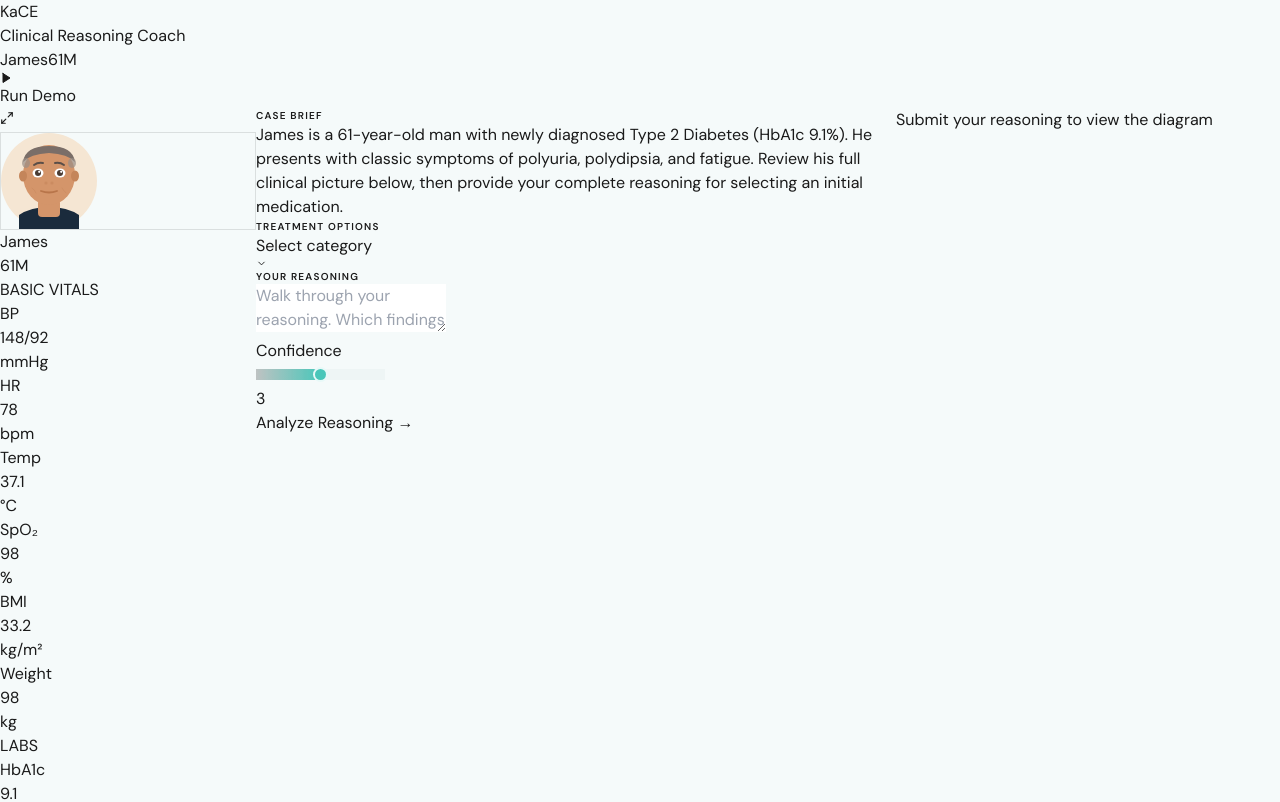
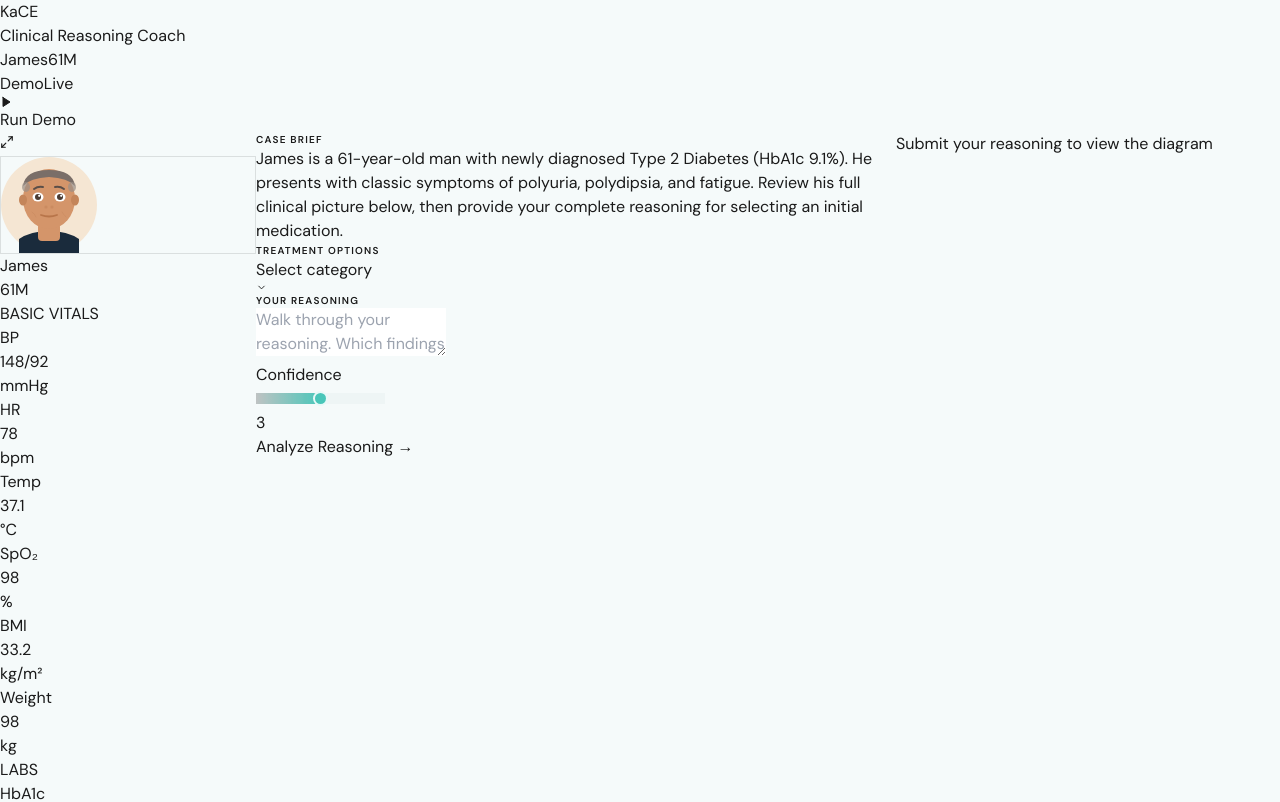
Before and after one commit to itsmarsss/kace, a React (Vite) app: page / in a window 1280 px wide. Shown: the top 802 px of the page. Built offline with nearby package versions, Linux system fonts and the light colour scheme.

Commit message:
feat: add mode toggle UI for demo/live switch

```diff
--- a/src/components/TopBar.tsx
+++ b/src/components/TopBar.tsx
@@ -3,8 +3,16 @@ import { useMode } from '../context/ModeProvider'
 import { compareReasoning } from '../utils/compareReasoning'
 
 export default function TopBar() {
-  const { isPlaying, playDemo, stopDemo, sessionState, dispatch, currentCase, diagramBlocks } =
-    useMode()
+  const {
+    isPlaying,
+    playDemo,
+    stopDemo,
+    sessionState,
+    dispatch,
+    currentCase,
+    diagramBlocks,
+    mode,
+  } = useMode()
 
   const handleShowExpertAnalysis = () => {
     // Compute comparison between user's reasoning and expert reasoning
@@ -56,7 +64,32 @@ export default function TopBar() {
         </>
       )}
 
-      {/* Demo button */}
+      {/* Mode toggle */}
+      <div className="flex gap-1 rounded-[6px] bg-[var(--muted-bg)] p-[2px]">
+        <button
+          onClick={() => dispatch({ type: 'SET_MODE', payload: 'demo' })}
+          className={`rounded-[4px] border-none px-3 py-[5px] font-['DM_Sans',sans-serif] text-[10px] font-semibold transition-all ${
+            mode === 'demo'
+              ? 'bg-[var(--surface)] text-[var(--text-primary)] shadow-[var(--shadow-sm)]'
+              : 'bg-transparent text-[var(--text-tertiary)]'
+          }`}
+        >
+          Demo
+        </button>
+        <button
+          onClick={() => dispatch({ type: 'SET_MODE', payload: 'live' })}
+          className={`rounded-[4px] border-none px-3 py-[5px] font-['DM_Sans',sans-serif] text-[10px] font-semibold transition-all ${
+            mode === 'live'
+              ? 'bg-[var(--surface)] text-[var(--text-primary)] shadow-[var(--shadow-sm)]'
+              : 'bg-transparent text-[var(--text-tertiary)]'
+          }`}
+        >
+          Live
+        </button>
+      </div>
+
+      {/* Demo button (only show in demo mode) */}
+      {mode === 'demo' && (
         <button
           onClick={isPlaying ? stopDemo : playDemo}
           className={`flex items-center gap-[5px] rounded-[6px] px-3 py-[6px] font-['DM_Sans',sans-serif] text-[11px] font-semibold tracking-wide transition-all ${
@@ -77,6 +110,7 @@ export default function TopBar() {
             </>
           )}
         </button>
+      )}
     </header>
   )
 }
```
Lines whose indentation alone changed are shown as unchanged.
